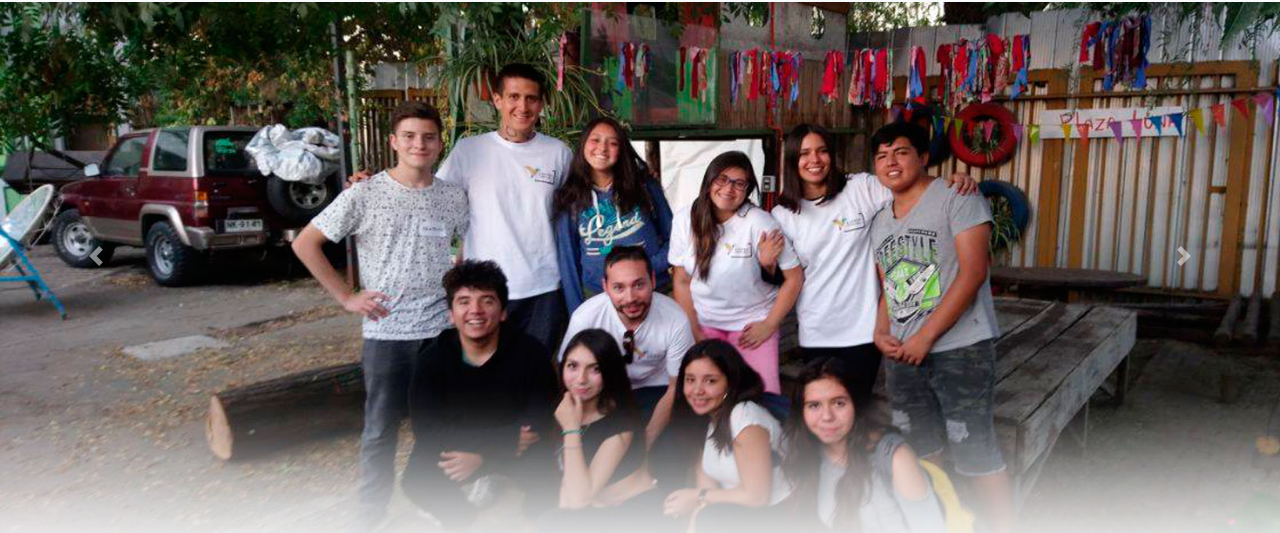
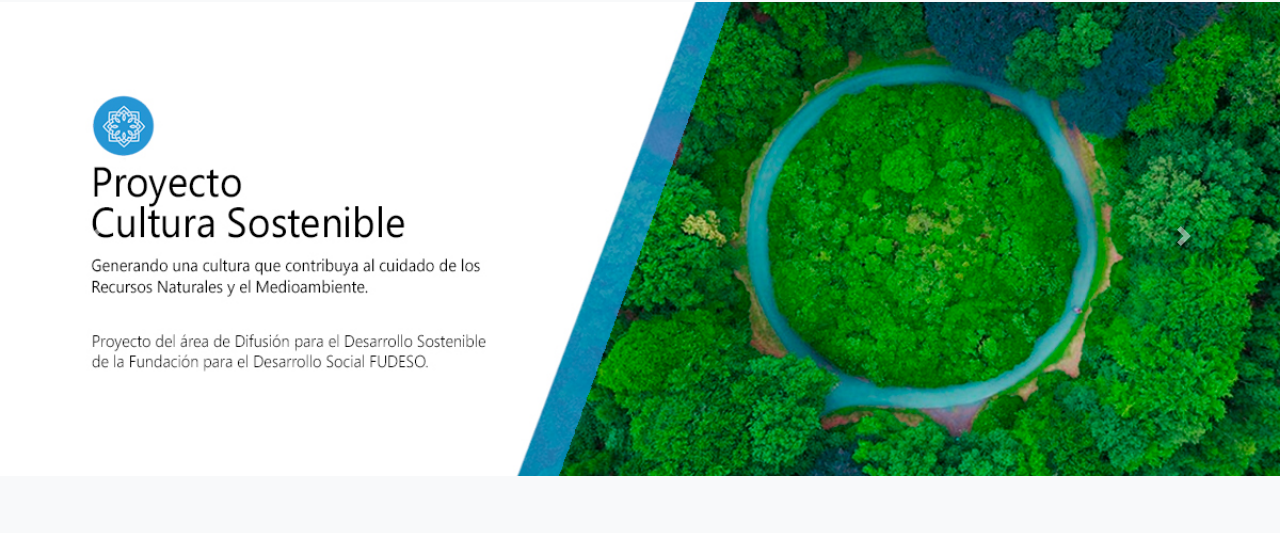
Before and after one commit to sorayasm/fudeso, a website: page index.html in a window 1280 px wide. Shown: the part 124-657 px from the top of the page. Drawn offline with nearby package versions, Linux system fonts and the light colour scheme.

Commit message:
home slides

```diff
--- a/index.html
+++ b/index.html
@@ -68,20 +68,22 @@
          <!-- Carousel -->
         <section id="hero" class="row">
             <div class="col-12">
-                <div id="carouselIndicators" class="carousel slide" data-ride="carousel">
-                    <div class="carousel-inner" role="listbox">
-                        <div class="carousel-item active" style="background-image: url('./assets/img/slides/slide1.jpg')">
+                <div class="carousel slide" data-ride="carousel">
+                    <!-- The slideshow -->
+                    <div class="carousel-inner">
+                        <div class="carousel-item active">
+                        <a href="src/aurora-social.html"><img class="img-hero" src="assets/img/slides/aurora.jpg" alt="Aurora Social"></a>
                         </div>
-                        <div class="carousel-item" style="background-image: url('./assets/img/slides/slide3.jpg')">
+                        <div class="carousel-item">
+                        <a href="src/cultura.html"><img class="img-hero" src="assets/img/slides/cultura.jpg" alt="Cultura Sostenible"></a>
                         </div>
                     </div>
-                        <a class="carousel-control-prev" href="#carouselIndicators" role="button" data-slide="prev">
-                            <span class="carousel-control-prev-icon" aria-hidden="true"></span>
-                            <span class="sr-only">Anterior</span>
-                        </a>
-                    <a class="carousel-control-next" href="#carouselIndicators" role="button" data-slide="next">
-                        <span class="carousel-control-next-icon" aria-hidden="true"></span>
-                        <span class="sr-only">Siguiente</span>
+                    <!-- Left and right controls -->
+                    <a class="carousel-control-prev" href="#demo" data-slide="prev">
+                        <span class="carousel-control-prev-icon"></span>
+                    </a>
+                    <a class="carousel-control-next" href="#demo" data-slide="next">
+                        <span class="carousel-control-next-icon"></span>
                     </a>
                 </div>
             </div>
--- a/src/css/main.scss
+++ b/src/css/main.scss
@@ -17,6 +17,11 @@ html, body {
 .col-xl, .col-xl-auto, .col-xl-12, .col-xl-11, .col-xl-10, .col-xl-9, .col-xl-8, .col-xl-7, .col-xl-6, .col-xl-5, .col-xl-4, .col-xl-3, .col-xl-2, .col-xl-1, .col-lg, .col-lg-auto, .col-lg-12, .col-lg-11, .col-lg-10, .col-lg-9, .col-lg-8, .col-lg-7, .col-lg-6, .col-lg-5, .col-lg-4, .col-lg-3, .col-lg-2, .col-lg-1, .col-md, .col-md-auto, .col-md-12, .col-md-11, .col-md-10, .col-md-9, .col-md-8, .col-md-7, .col-md-6, .col-md-5, .col-md-4, .col-md-3, .col-md-2, .col-md-1, .col-sm, .col-sm-auto, .col-sm-12, .col-sm-11, .col-sm-10, .col-sm-9, .col-sm-8, .col-sm-7, .col-sm-6, .col-sm-5, .col-sm-4, .col-sm-3, .col-sm-2, .col-sm-1, .col, .col-auto, .col-12, .col-11, .col-10, .col-9, .col-8, .col-7, .col-6, .col-5, .col-4, .col-3, .col-2, .col-1, .container-fluid .row {
   padding-left: 0px !important;
   padding-right: 0px !important;
+}
+
+.row {
+  margin-left: 0 !important;
+  margin-right: 0px !important;
 }
 
 .btn-fudeso {
@@ -62,9 +67,6 @@ html, body {
   margin: 0.5em;
   border-radius: 4px;
 }
-.row {
-  margin: 0 !important;
-}
 
 /* Navbar */
 .btn {
@@ -108,17 +110,12 @@ html, body {
 }
 
 /* Hero*/
-.carousel-item {
-  display: block;
-  min-height: 80vh;
-  height: 100%;
-  width:100%;
+#hero {
   margin-top: 120px;
-  background: no-repeat center center scroll;
-  -webkit-background-size: cover;
-  -moz-background-size: cover;
-  -o-background-size: cover;
-  background-size: cover;
+}
+
+.img-hero {
+  width: 100%;
 }
 
 /* About */
```
Also changed, not shown: src/cultura.html (+1 -1 lines), assets/img/slides/aurora.jpg (added), assets/img/slides/cultura.jpg (added), assets/img/slides/slide1.jpg (deleted), assets/img/slides/slide2.jpg (deleted), assets/img/slides/slide3.jpg (deleted), src/css/main.css, 2 other files.
